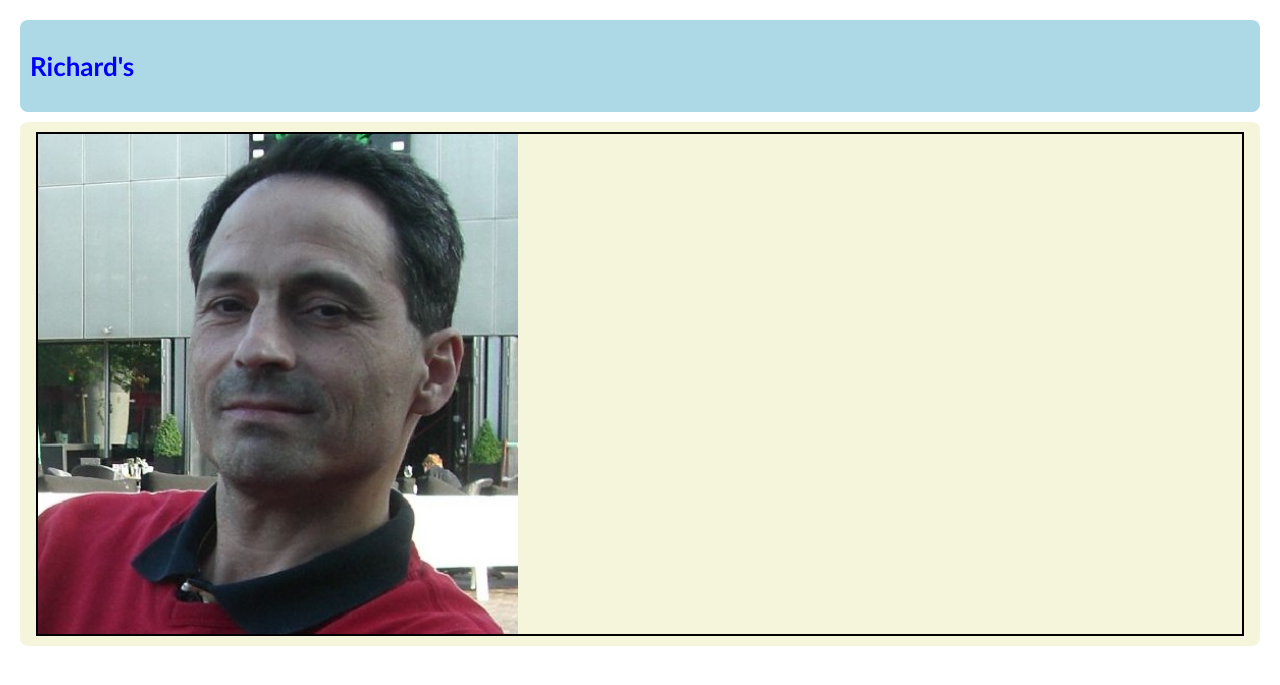
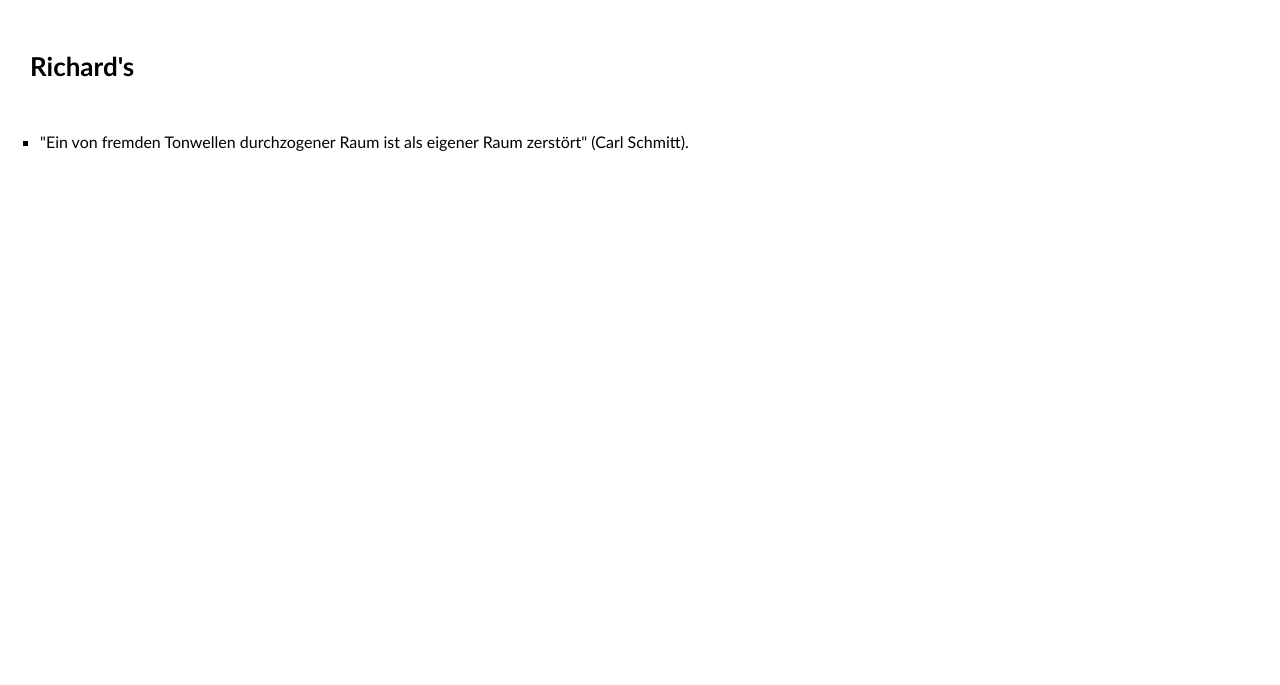
Before and after one commit to richardtraindl/richardtraindl.github.io, a Jekyll site: the page built from index.html, in a window 1280 px wide. Shown: the top 685 px of the page. Built offline with Jekyll 4.4.1, drawn with Linux system fonts in a browser that asks for light colours.

Commit message:
cleanings

```diff
--- a/_layouts/default.html
+++ b/_layouts/default.html
@@ -1,34 +1,20 @@
 <!DOCTYPE html>
 
 <html lang="de">
-
   <head>
     <meta charset="utf-8">
 
-    <link rel="stylesheet" href="/styles/responding.css" media="all">
-
-    <link rel="stylesheet" href="/styles/custom.css">
-
-    <!-- script src="/js/jquery-1.11.1.min.js"></script -->
+    <link rel="stylesheet" href="/styles/default.css">
 
     <title> {{ page.title }} </title>
-
-    <script>
-      $(document).ready(function() {
-        //
-      });
-    </script>
   </head>
 
   <body id="{{ page.id }}">
-
     {% include header.html %}
-
     <div id="wrapper">
       <div id="content">
         {{ content }}
       </div>
     </div>
-
   </body>
 </html>
--- a/index.html
+++ b/index.html
@@ -5,11 +5,8 @@ id: richard
 ---
 
     <article>
-        <div class="grid">
-            <div class="row_12_of_12">
-                <figure>
-                    <p><img src="/img/richard6.jpg" alt="Richard" style="width: 480px;"></p>
-                </figure>
-            </div>
-        </div>
+        <ul>
+            <li>
+                "Ein von fremden Tonwellen durchzogener Raum ist als eigener Raum zerstört" (Carl Schmitt).
+            </li>
     </article>
--- a/styles/custom.css
+++ b/styles/default.css
@@ -19,14 +19,12 @@ footer, header, hgroup, menu, nav, section {
 }
 
 header {
-    background-color: LightBlue;
     border-radius: 8px;
     padding: 10px;
     margin: 20px 20px 10px 20px;
 }
 
 #wrapper {
-    background-color: Beige;
     border-radius: 8px;
     padding: 10px;
     margin: 0px 20px;
@@ -55,7 +53,7 @@ a,
 a:link,
 a:visited,
 a:active {
-    color: Blue;
+    color: Black;
     text-decoration: none;
 }
 
--- a/styles/responding.css
+++ /dev/null
@@ -1,92 +0,0 @@
-
-.grid {
-    width: 100%;
-    display: -webkit-flex;
-    -webkit-flex-direction: row;
-    display: flex;
-    flex-wrap: wrap;
-    flex-direction: row;
-    box-sizing: border-box;
-    padding: 0px 0px 0px 0px;
-}
-
-.grid * {
-    box-sizing: border-box;
-}
-
-div[class*='row_'] {
-    margin-right: 0.5%;
-    margin-left: 0.5%;
-    margin-bottom: 0px;
-    border: 2px solid black;
-}
-
-.row_12_of_12 {
-    width: 99%;
-}
-
-.row_11_of_12 {
-    width: 90.66%;
-}
-
-.row_10_of_12 {
-    width: 82.33%;
-}
-
-.row_9_of_12 {
-    width: 74.00%;
-}
-
-.row_8_of_12 {
-    width: 65.66%;
-}
-
-.row_7_of_12 {
-    width: 57.33%;
-}
-
-.row_6_of_12 {
-    width: 49.00%;
-}
-
-.row_5_of_12 {
-    width: 40.66%;
-}
-
-.row_4_of_12 {
-    width: 32.33%;
-}
-
-.row_3_of_12 {
-    width: 24.00%;
-}
-
-.row_2_of_12 {
-    width: 15.66%;
-}
-
-.row_1_of_12 {
-    width: 7.33%;
-}
-
-@media only screen and (max-width: 639px) {
-    header, header * {
-        display: inline-block;
-    }
-    nav li {
-        clear: both;
-        margin-bottom: 1px;
-        display: inline-block;
-    }
-    div[class*='row_'] {
-        width: 99%;
-    }
-    img {
-        width: 99%;
-    }
-}
-
-.grid img {
-    max-width:100%;
-    max-height:100%;
-}
```
Also changed, not shown: _layouts/custom.html (deleted, +0 -30 lines), img/nav_black.png (deleted), img/nav_white.png (deleted), img/richard1.jpg (deleted), img/richard1_small.jpg (deleted), img/richard6.jpg (deleted).
